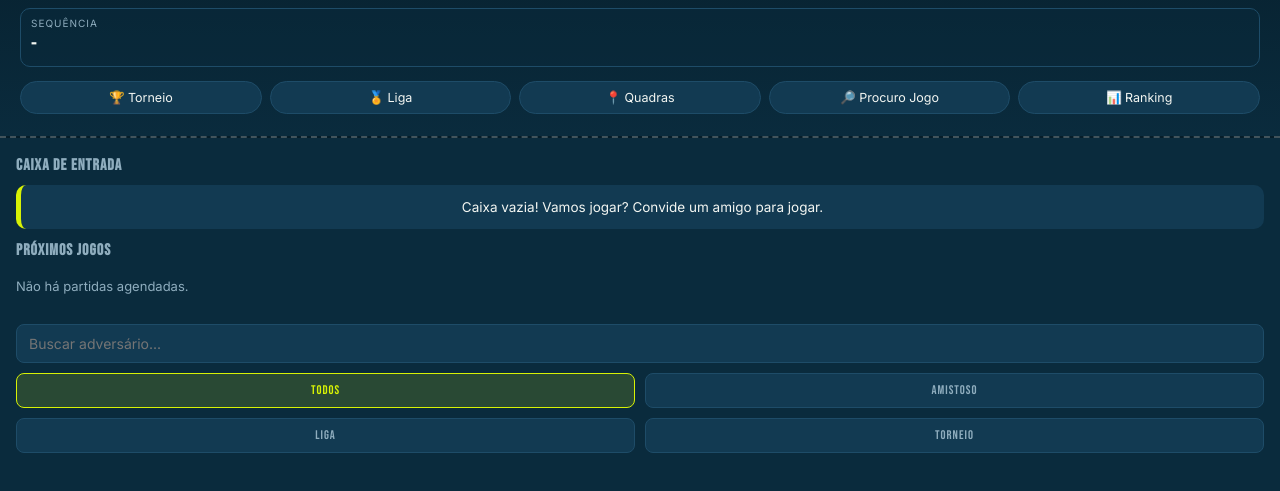
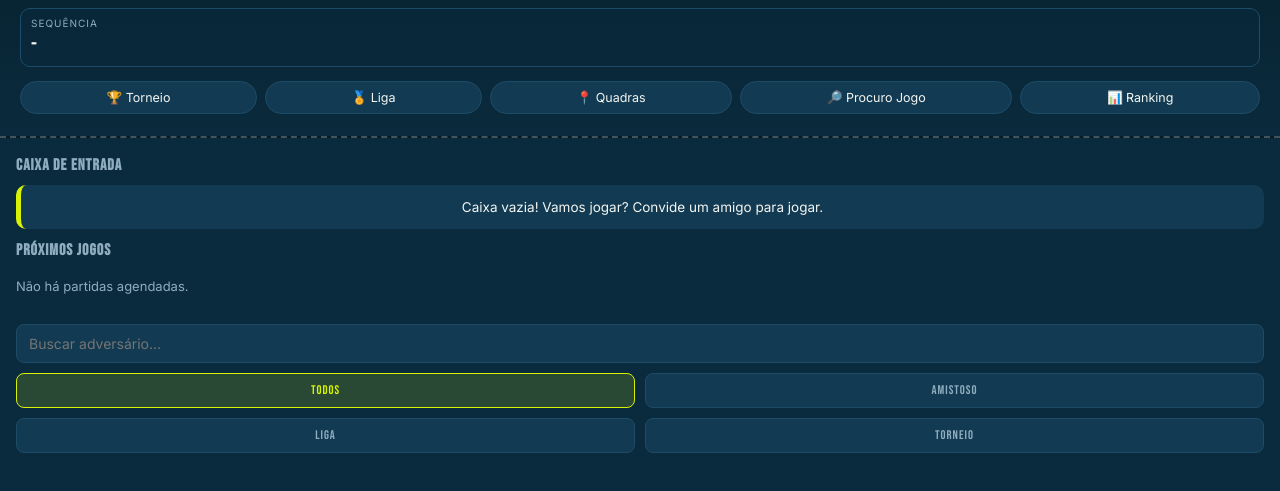
Before and after one commit to rodrigocostaalves/meu-placar-tenis, a website: page cloudflare/index.html in a window 1280 px wide. Shown: the part 146-637 px from the top of the page. Drawn offline with Linux system fonts and the light colour scheme.

Commit message:
Add files via upload

```diff
--- a/cloudflare/index.html
+++ b/cloudflare/index.html
@@ -154,12 +154,12 @@
     font-family:'Bebas Neue', sans-serif; font-size:34px; color:var(--ball);
     display:block; line-height:1.1;
   }
-  /* every chip flexes, so a wrapped row divides evenly instead of
-     leaving a ragged gap on the right */
+  /* natural width first so labels never clip, wrap when the row is full,
+     then grow to fill the row so there is no ragged gap on the right */
   .activity-line{
     display:flex; gap:8px; margin-top:14px; flex-wrap:wrap;
   }
-  .activity-line .activity-chip{ flex:1 1 0; min-width:0; }
+  .activity-line .activity-chip{ flex:1 0 auto; }
   .checkbox-field .checkbox-label{
     display:flex; align-items:center; gap:10px; font-size:14px; color:var(--chalk);
     text-transform:none; letter-spacing:0; cursor:pointer;
@@ -167,7 +167,7 @@
   .checkbox-field input[type="checkbox"]{ width:18px; height:18px; flex-shrink:0; accent-color: var(--ball); }
   .activity-chip{
     background: var(--panel); border:1px solid var(--panel-line); color:var(--chalk);
-    border-radius:20px; padding:8px 10px; font-size:12.5px; cursor:pointer;
+    border-radius:20px; padding:8px 12px; font-size:12.5px; cursor:pointer;
     font-family:inherit; white-space:nowrap; text-align:center;
   }
 
```
